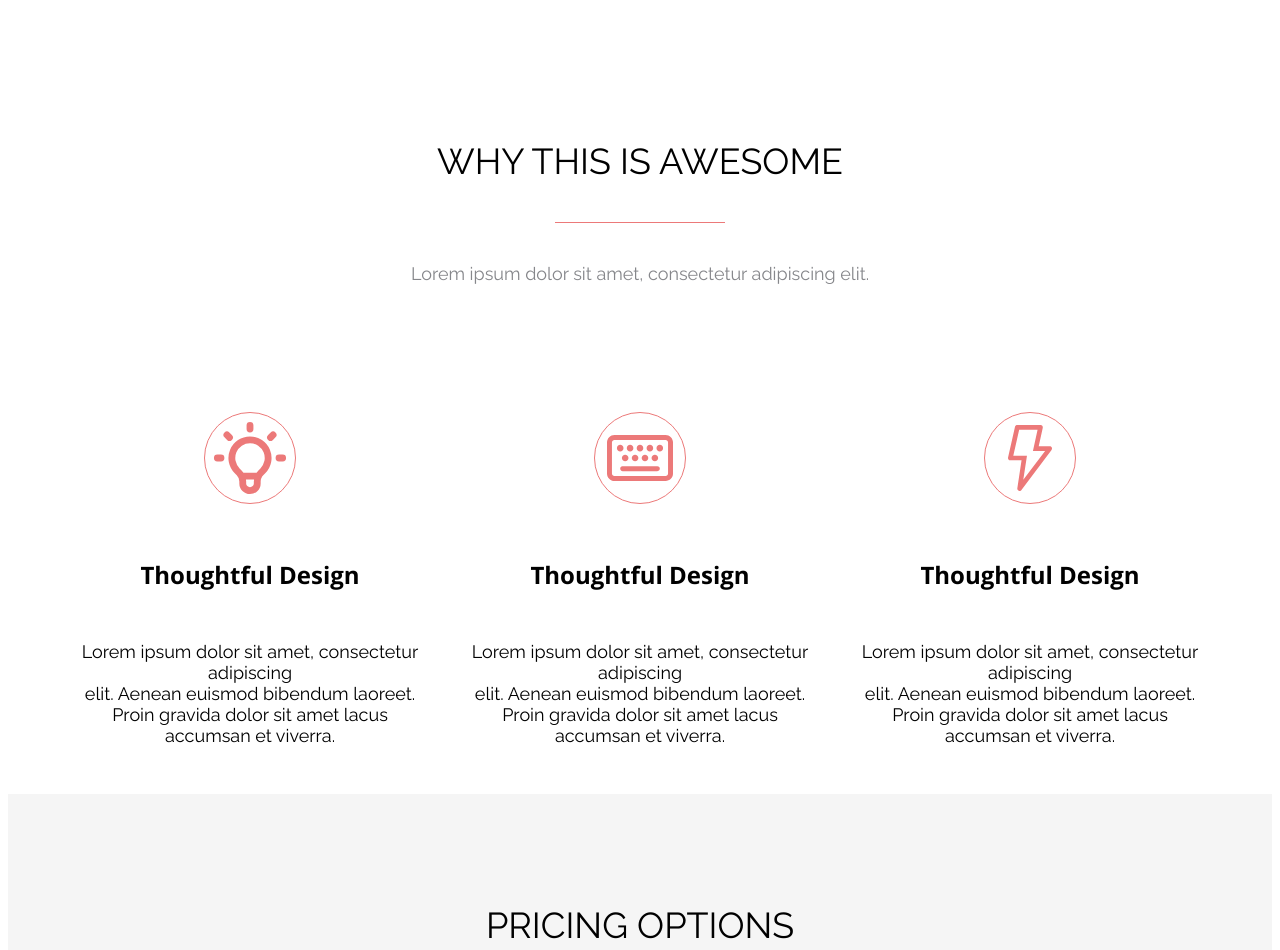
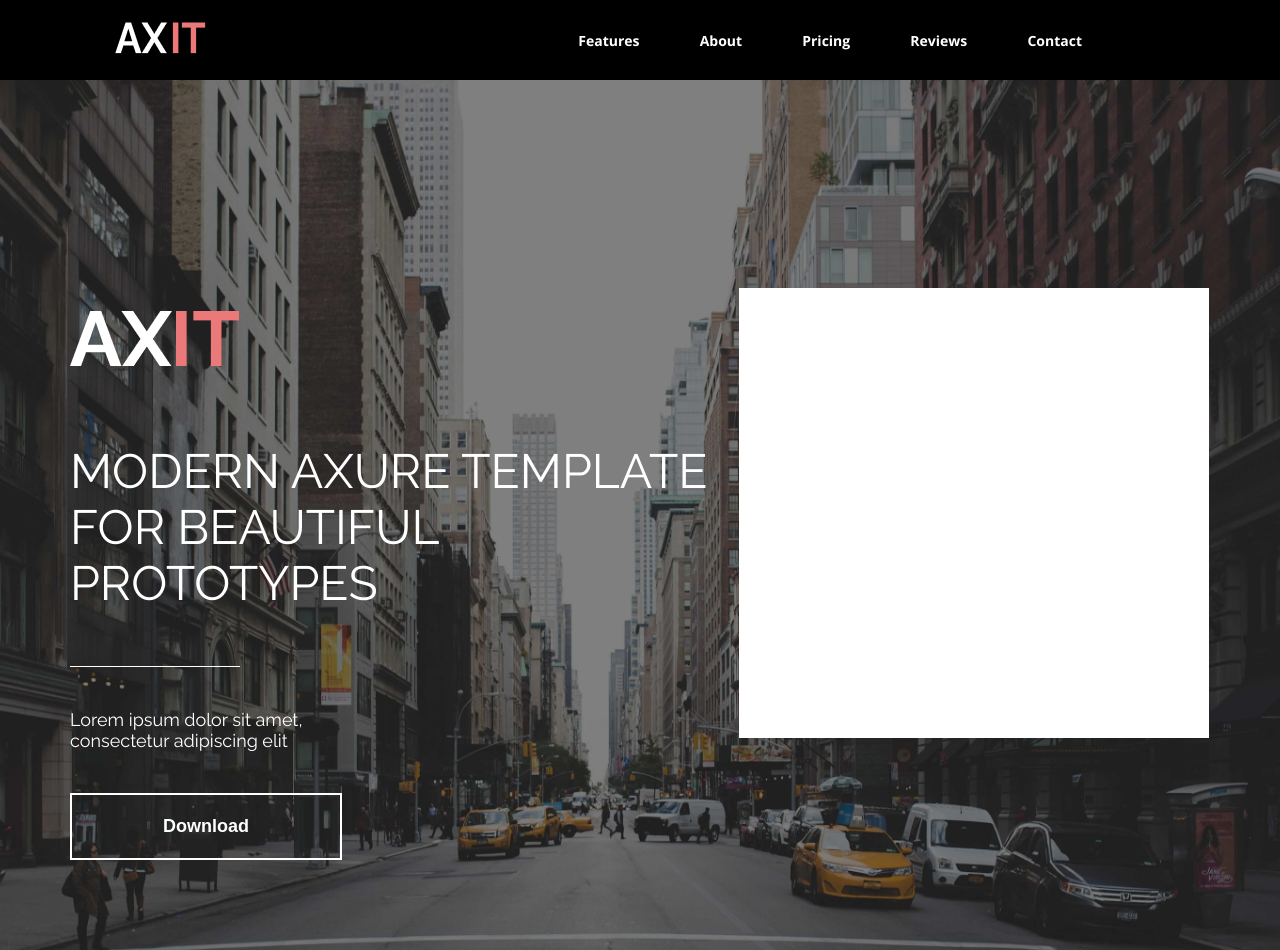
Before and after one commit to vadimlol22/First_Project, a plain HTML site: page index.html in a window 1280 px wide. Shown: the top 950 px of the page. Drawn offline with nearby package versions, Linux system fonts and the light colour scheme.

Commit message:
header_and_main

```diff
--- a/css/style.css
+++ b/css/style.css
@@ -1,7 +1,11 @@
 body {
     font-family: 'Raleway', sans-serif;
 }
-
+* {
+    margin: 0;
+    padding: 0;
+    box-sizing: border-box;
+}
 .container {
     width: 1170px;
     padding: 0 15px;
@@ -14,6 +18,12 @@ body {
     text-align: center;
     padding-top: 110px;
 }
+.separator {
+    width: 170px;
+    height: 1px;
+    background-color: #EC7979;
+    margin: 40px auto;
+}
 
 
 
@@ -21,11 +31,111 @@ body {
 
 
 
-.separator {
+
+.header {
+    background-color: #000000;
+    padding: 22px 0;
+}
+
+.header__container {
+    display: flex;
+    justify-content: space-between;
+    margin: 0px 170px 0px 115px;
+    align-items: center;
+}
+
+
+.header__navigation__link {
+    text-decoration: none;
+    font-family: 'Open Sans';
+    font-weight: 600;
+    font-size: 14px;
+    line-height: 19px;
+    color: #FFFFFF;
+    text-transform: capitalize;
+    padding: 35px 28px 30px 28px;
+}
+
+
+
+
+
+
+
+
+
+.main {
+    background: linear-gradient(rgba(0, 0, 0, 0.5), rgba(0, 0, 0, 0.5)), url(../img/main_bg.jpg) no-repeat center center;
+    background-size: cover;
+    padding-bottom: 185px;
+}
+
+.main__content {
+    display: flex;
+    gap: 32px;
+}
+
+.main__content__text {
+    flex-direction: column;
+}
+
+.main__content__logo {
+    margin-top: 231px;
+    margin-bottom: 73px;
+}
+
+.main__content__title {
+    font-weight: 500;
+    font-size: 48px;
+    line-height: 56px;
+    text-transform: uppercase;
+    color: #FFFFFF;
+}
+
+.main__content__separator {
     width: 170px;
     height: 1px;
-    background-color: #EC7979;
-    margin: 40px auto;
+    background-color:  #FFFFFF;
+    margin-top: 55px;
+    margin-bottom: 42px;
+}
+
+.main__content__subtitle {
+    font-weight: 400;
+    font-size: 18px;
+    line-height: 21px;
+    color: #FFFFFF;
+    margin-bottom: 42px;
+}
+
+.main__content__btn {
+    padding: 21px 91px;
+    font-weight: 600;
+    font-size: 18px;
+    text-transform: capitalize;
+    color: #FFFFFF;
+    background: rgba(0, 0, 0, 0.0);
+    border: 2px solid #FFFFFF;
+}
+
+
+
+.form {
+    width: 470px;
+    height: 450px;
+    background-color: #FFFFFF;
+    margin-top: 208px;
+}
+
+
+
+
+
+
+
+
+.awesome {
+    margin-bottom: 58px;
 }
 
 .awesome__subtitle {
@@ -33,7 +143,7 @@ body {
     font-size: 18px;
     text-align: center;
     color: #86878B;
-    padding-bottom: 110px;
+    margin-bottom: 110px;
 }
 
 .awesome__item__circle {
@@ -44,6 +154,7 @@ body {
     display: flex;
     align-items: center;
     justify-content: center;
+    margin-bottom: 70px;
 }
 
 .awesome__item__circle .awesome__img {
@@ -70,8 +181,9 @@ body {
     font-family: 'Open Sans';
     text-align: center;
     display: flex;
-    padding-top: 30px;
-    padding-bottom: 8px;
+    /* padding-top: 30px; */
+    /* padding-bottom: 8px; */
+    margin-bottom: 45px;
 }
 
 .awesome__item__subtitle {
@@ -169,7 +281,7 @@ body {
 }
 
 .pricing__item_2 {
-    margin-top: -20px;
+    transform: translateY(-20px);
 }
 
 
@@ -235,7 +347,7 @@ body {
 .feedback__item__person__about p {
     font-size: 18px;
     line-height: 21px;
-    margin-top: 6px;
+    margin-top: 22px;
 }
 
 
--- a/index.html
+++ b/index.html
@@ -11,6 +11,38 @@
     <title>First_Project</title>
 </head>
 <body>
+    <header class="header">
+        <div class="header__container">
+                <div class="header__logo">
+                    <img src="img/logo_AX.png" alt="AX">
+                    <img src="img/logo_IT.png" alt="IT">
+                </div>
+                <nav class="header__navigation">
+                    <a class="header__navigation__link" href="#">features</a>
+                    <a class="header__navigation__link" href="#">About</a>
+                    <a class="header__navigation__link" href="#">Pricing</a>
+                    <a class="header__navigation__link" href="#">Reviews</a>
+                    <a class="header__navigation__link" href="#">Contact</a>
+                </nav>
+        </div>
+    </header>
+    <section class="main">
+        <div class="container">
+            <div class="main__content">
+                <div class="main__content__text">
+                    <div class="main__content__logo">
+                        <img src="./img/AX_logo_main.png" alt="AX">
+                        <img src="./img/IT_logo_main.png" alt="IT">
+                    </div>
+                    <h1 class="main__content__title">MODERN AXURE TEMPLATE <br>FOR BEAUTIFUL <br>PROTOTYPES</h1>
+                    <div class="main__content__separator"></div>
+                    <p class="main__content__subtitle">Lorem ipsum dolor sit amet, <br>consectetur adipiscing elit</p>
+                    <button class="main__content__btn">Download</button>
+                </div>
+                <div class="form"></div>
+            </div>
+        </div> <!--container -->
+    </section>
     <section class="awesome">
         <div class="container">
             <h2 class="awesome__title title">WHY THIS IS AWESOME</h2>
```
Also changed, not shown: img/AX_logo_main.png (added), img/IT_logo_main.png (added), img/logo_AX.png (added), img/logo_IT.png (added), img/main_bg.jpg (added).
